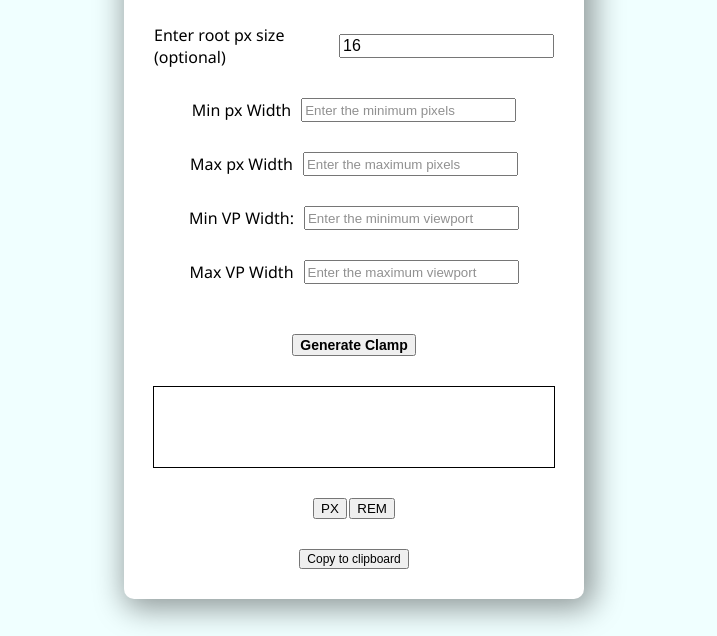
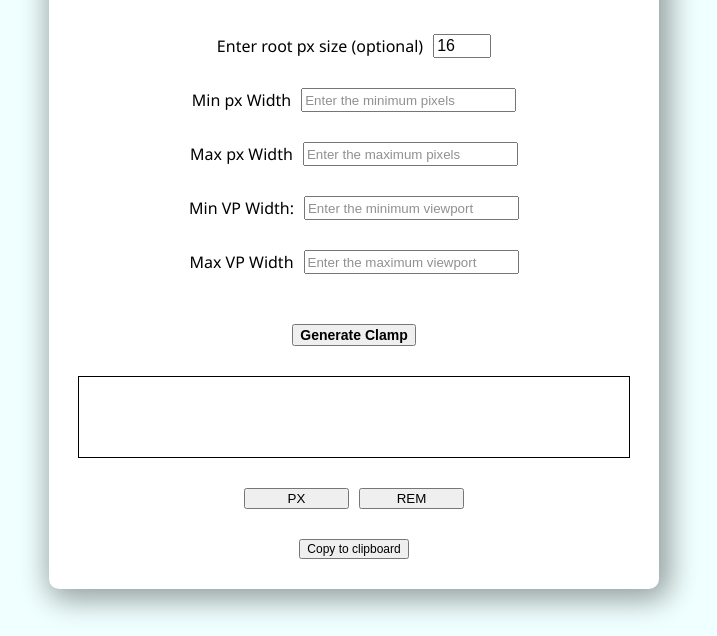
Before and after one commit to ronrljr/css-clamp-slope-calculator, a plain HTML site: page index.html in a window 1280 px wide. Shown: the part 164-800 px from the top of the page, without its empty margins (286-1003 px from the left). Drawn offline with Linux system fonts and the light colour scheme.

Commit message:
Add styles for REM PX select buttons

```diff
--- a/styles.css
+++ b/styles.css
@@ -18,7 +18,7 @@ html {
 }
 
 .slope-calc {
-    width: 40rem;
+    width: 55rem;
     display: flex;
     flex-direction: column;
     align-items: center;
@@ -51,6 +51,10 @@ html {
     font-weight: 500;
 }
 
+.slope-calc__input--root {
+    width: 5rem;
+}
+
 .slope-calc__output {
     width: 100%;
     height: 8rem;
@@ -72,9 +76,27 @@ html {
     white-space: nowrap;
 }
 
+.slope-calc__rem-result {
+    display: none;
+    font-size: 1.8rem;
+    font-weight: bold;
+    white-space: nowrap;
+}
+
 .slope-calc__input::placeholder {
     opacity: 0.8;
     font-size: smaller;
+}
+
+.slope-calc__rempx-wrap {
+    display: flex;
+    align-items: center;
+    gap: 1rem;
+    width: 40%;
+}
+
+.slope-calc__button-rempx {
+    flex-basis: 50%;
 }
 
 .slope-calc__copy {
```
